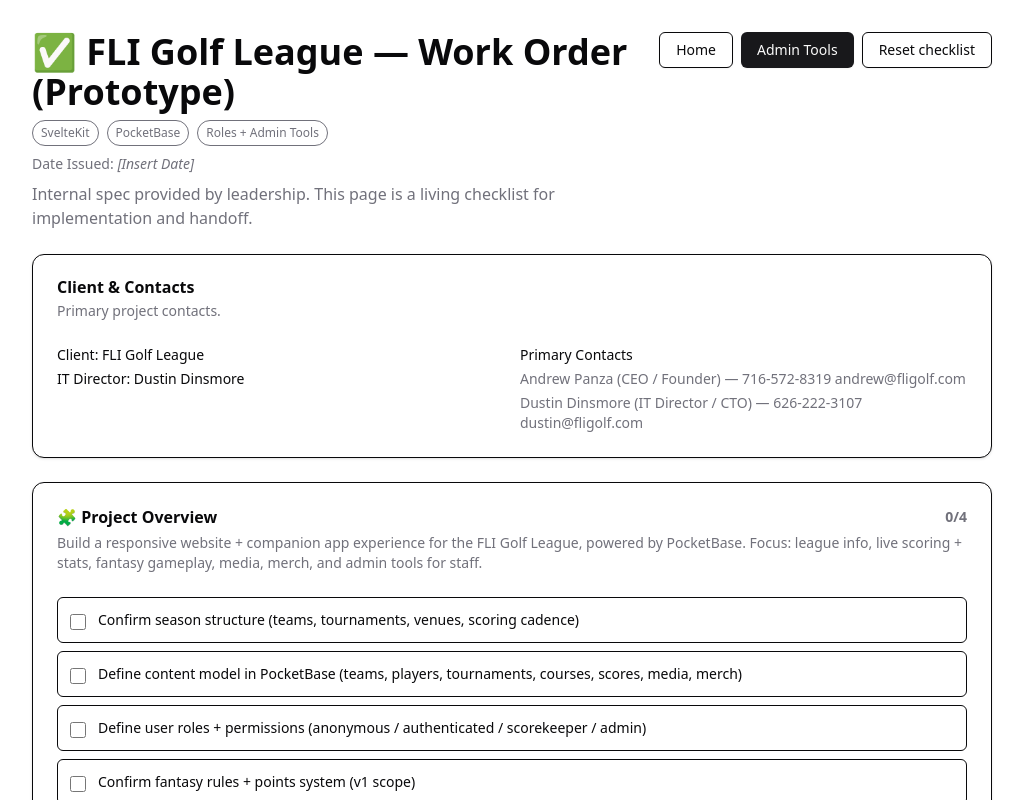
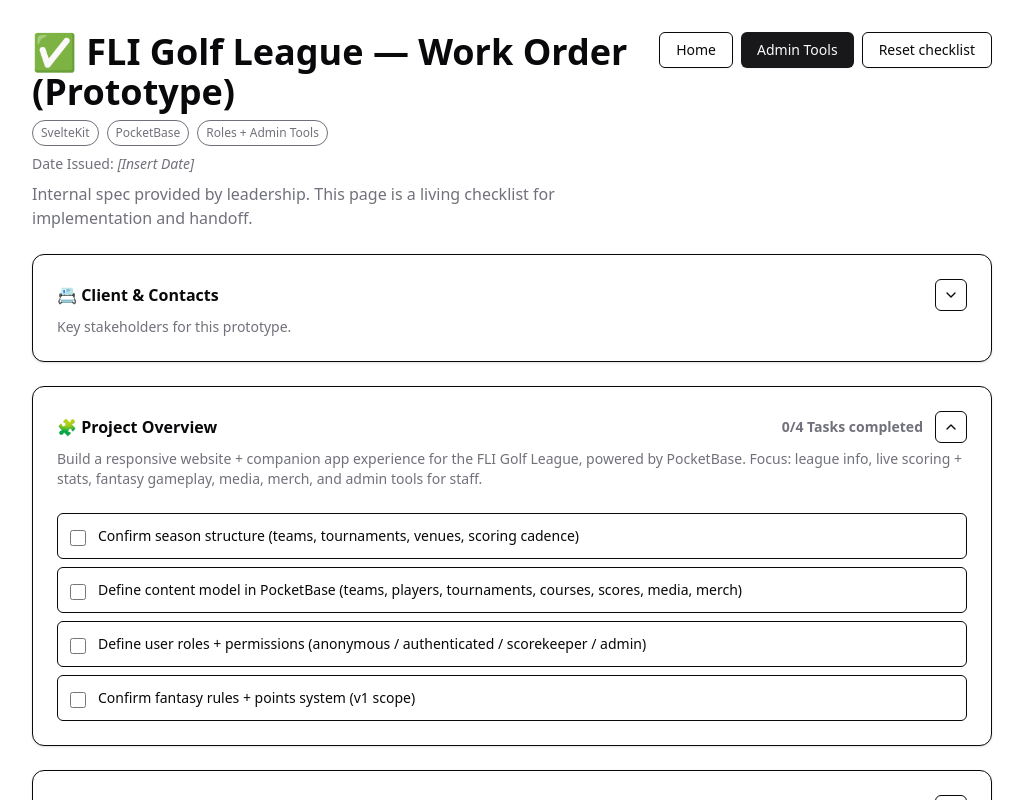
Before and after one commit to FLI-Golf/oop-draft-2, a SvelteKit app in the folder frontend/: page /work-order in a window 1280 px wide. Shown: the top 800 px of the page, without its empty margins (128-1151 px from the left). Built offline with nearby package versions, Linux system fonts and the light colour scheme.

Commit message:
refactor(work-order): split into components, add default collapsed state, improve progress UX

```diff
--- a/frontend/package.json
+++ b/frontend/package.json
@@ -17,6 +17,7 @@
   "type": "module",
   "dependencies": {
     "@oop-draft-2/shared": "workspace:*",
+    "lucide-svelte": "^0.563.0",
     "pocketbase": "^0.26.7"
   },
   "devDependencies": {
@@ -27,6 +28,7 @@
     "@tailwindcss/vite": "^4.1.18",
     "autoprefixer": "^10.4.23",
     "clsx": "^2.1.1",
+    "jsdom": "^26.1.0",
     "postcss": "^8.5.6",
     "svelte": "^5.34.7",
     "svelte-check": "^4.2.1",
@@ -36,7 +38,6 @@
     "tw-animate-css": "^1.4.0",
     "typescript": "^5.8.3",
     "vite": "^6.3.5",
-    "vitest": "^3.2.4",
-    "jsdom": "^26.1.0"
+    "vitest": "^3.2.4"
   }
 }
--- /dev/null
+++ b/frontend/src/lib/components/work-order/ContactsCard.svelte
@@ -0,0 +1,59 @@
+<script lang="ts">
+  import { Card, CardContent, CardHeader, CardTitle, CardDescription } from "$lib/components/ui/card";
+  import { ChevronDown, ChevronUp } from "lucide-svelte";
+
+  export let id: string;
+  export let collapsed: boolean;
+  export let onToggle: () => void;
+
+  function onKeydown(e: KeyboardEvent) {
+    if (e.key === "Enter" || e.key === " ") onToggle();
+  }
+</script>
+
+<Card>
+  <CardHeader
+    class="cursor-pointer select-none"
+    role="button"
+    tabindex="0"
+    aria-expanded={!collapsed}
+    on:click={onToggle}
+    on:keydown={onKeydown}
+  >
+    <CardTitle class="flex items-center justify-between gap-3">
+      <span>📇 Client & Contacts</span>
+
+      <div class="ml-auto flex items-center gap-3">
+        <button
+          type="button"
+          class="inline-flex h-8 w-8 items-center justify-center rounded-md border hover:bg-muted"
+          aria-label={collapsed ? "Expand section" : "Collapse section"}
+          on:click|stopPropagation={onToggle}
+        >
+          {#if collapsed}
+            <ChevronDown class="h-4 w-4 pointer-events-none" />
+          {:else}
+            <ChevronUp class="h-4 w-4 pointer-events-none" />
+          {/if}
+        </button>
+      </div>
+    </CardTitle>
+
+    <CardDescription>Key stakeholders for this prototype.</CardDescription>
+  </CardHeader>
+
+  {#if !collapsed}
+    <CardContent class="grid gap-4 sm:grid-cols-2 text-sm">
+      <div class="space-y-1">
+        <div><span class="font-medium">Client:</span> FLI Golf League</div>
+        <div><span class="font-medium">IT Director:</span> Dustin Dinsmore</div>
+      </div>
+
+      <div class="space-y-1">
+        <div class="font-medium">Primary Contacts</div>
+        <div class="text-muted-foreground">Andrew Panza (CEO / Founder) — 716-572-8319 andrew@fligolf.com</div>
+        <div class="text-muted-foreground">Dustin Dinsmore (IT Director / CTO) — 626-222-3107 dustin@fligolf.com</div>
+      </div>
+    </CardContent>
+  {/if}
+</Card>
--- /dev/null
+++ b/frontend/src/lib/components/work-order/SectionCard.svelte
@@ -0,0 +1,75 @@
+<script lang="ts">
+  import { Card, CardContent, CardHeader, CardTitle, CardDescription } from "$lib/components/ui/card";
+  import { ChevronDown, ChevronUp } from "lucide-svelte";
+
+  type Task = { id: string; text: string };
+  type Section = { id: string; title: string; description?: string; tasks: Task[] };
+  type Progress = { done: number; total: number };
+
+  export let section: Section;
+  export let collapsed: boolean;
+  export let prog: Progress;
+  export let checked: Record<string, boolean>;
+  export let onToggle: () => void;
+  export let onToggleTask: (id: string) => void;
+
+  function onKeydown(e: KeyboardEvent) {
+    if (e.key === "Enter" || e.key === " ") onToggle();
+  }
+</script>
+
+<Card>
+  <CardHeader
+    class="cursor-pointer select-none"
+    role="button"
+    tabindex="0"
+    aria-expanded={!collapsed}
+    on:click={onToggle}
+    on:keydown={onKeydown}
+  >
+    <CardTitle class="flex items-center justify-between gap-3">
+      <span>{section.title}</span>
+
+      <div class="ml-auto flex items-center gap-3">
+        <span class="text-sm text-muted-foreground whitespace-nowrap">
+        {prog.done}/{prog.total} Tasks completed
+        </span>
+
+        <button
+          type="button"
+          class="inline-flex h-8 w-8 items-center justify-center rounded-md border hover:bg-muted"
+          aria-label={collapsed ? "Expand section" : "Collapse section"}
+          on:click|stopPropagation={onToggle}
+        >
+          {#if collapsed}
+            <ChevronDown class="h-4 w-4 pointer-events-none" />
+          {:else}
+            <ChevronUp class="h-4 w-4 pointer-events-none" />
+          {/if}
+        </button>
+      </div>
+    </CardTitle>
+
+    {#if section.description}
+      <CardDescription>{section.description}</CardDescription>
+    {/if}
+  </CardHeader>
+
+  {#if !collapsed}
+    <CardContent class="space-y-2">
+      {#each section.tasks as t (t.id)}
+        <label class="flex items-start gap-3 rounded-md border p-3 hover:bg-muted/40 cursor-pointer">
+          <input
+            type="checkbox"
+            class="mt-1 h-4 w-4"
+            checked={!!checked[t.id]}
+            on:change={() => onToggleTask(t.id)}
+          />
+          <div class="text-sm">
+            <div class="leading-snug">{t.text}</div>
+          </div>
+        </label>
+      {/each}
+    </CardContent>
+  {/if}
+</Card>
--- a/frontend/src/routes/work-order/+page.svelte
+++ b/frontend/src/routes/work-order/+page.svelte
@@ -1,13 +1,15 @@
-<!-- frontend/src/routes/work-order/+page.svelte -->
 <script lang="ts">
   import { Button } from "$lib/components/ui/button";
-  import { Card, CardContent, CardHeader, CardTitle, CardDescription } from "$lib/components/ui/card";
+  import SectionCard from "$lib/components/work-order/SectionCard.svelte";
+  import ContactsCard from "$lib/components/work-order/ContactsCard.svelte";
   import { onMount } from "svelte";
 
   type Task = { id: string; text: string };
   type Section = { id: string; title: string; description?: string; tasks: Task[] };
 
   const STORAGE_KEY = "fli:work-order:v1";
+  const COLLAPSE_KEY = "fli:work-order:collapsed:v1";
+  const CONTACTS_ID = "contacts";
 
   const sections: Section[] = [
     {
@@ -154,38 +156,68 @@
     }
   ];
 
+  // ✅ Default: contacts collapsed; first section open; rest collapsed
+  const defaultCollapsed: Record<string, boolean> = {
+    [CONTACTS_ID]: true,
+    ...Object.fromEntries(sections.map((s, i) => [s.id, i !== 0]))
+  };
+
   let checked: Record<string, boolean> = {};
+  let collapsed: Record<string, boolean> = { ...defaultCollapsed };
 
-  function save() {
+  function saveChecked() {
     try {
       localStorage.setItem(STORAGE_KEY, JSON.stringify(checked));
-    } catch {
-      // ignore (private mode, quota, etc.)
-    }
+    } catch {}
   }
 
-  function toggle(id: string) {
+  function saveCollapsed() {
+    try {
+      localStorage.setItem(COLLAPSE_KEY, JSON.stringify(collapsed));
+    } catch {}
+  }
+
+  function toggleTask(id: string) {
     checked = { ...checked, [id]: !checked[id] };
-    save();
+    saveChecked();
+  }
+
+  function toggleCard(id: string) {
+    collapsed = { ...collapsed, [id]: !collapsed[id] };
+    saveCollapsed();
   }
 
   function resetAll() {
     checked = {};
-    save();
+    saveChecked();
   }
 
-  function completionFor(section: Section) {
-    const total = section.tasks.length;
-    const done = section.tasks.reduce((acc, t) => acc + (checked[t.id] ? 1 : 0), 0);
+  function completionForTasks(tasks: Task[]) {
+    const total = tasks.length;
+    const done = tasks.reduce((acc, t) => acc + (checked[t.id] ? 1 : 0), 0);
     return { done, total };
   }
 
   onMount(() => {
+    // Restore checklist
     try {
       const raw = localStorage.getItem(STORAGE_KEY);
       if (raw) checked = JSON.parse(raw);
     } catch {
       checked = {};
+    }
+
+    // Restore collapsed state; if none, keep defaults and persist them once
+    try {
+      const raw = localStorage.getItem(COLLAPSE_KEY);
+      if (raw) {
+        collapsed = JSON.parse(raw);
+      } else {
+        collapsed = { ...defaultCollapsed };
+        saveCollapsed();
+      }
+    } catch {
+      collapsed = { ...defaultCollapsed };
     }
   });
 </script>
@@ -217,55 +249,24 @@
     </div>
   </div>
 
-  <Card>
-    <CardHeader>
-      <CardTitle>Client & Contacts</CardTitle>
-      <CardDescription>Primary project contacts.</CardDescription>
-    </CardHeader>
-    <CardContent class="grid gap-4 sm:grid-cols-2 text-sm">
-      <div class="space-y-1">
-        <div><span class="font-medium">Client:</span> FLI Golf League</div>
-        <div><span class="font-medium">IT Director:</span> Dustin Dinsmore</div>
-      </div>
-      <div class="space-y-1">
-        <div class="font-medium">Primary Contacts</div>
-        <div class="text-muted-foreground">Andrew Panza (CEO / Founder) — 716-572-8319 andrew@fligolf.com</div>
-        <div class="text-muted-foreground">Dustin Dinsmore (IT Director / CTO) — 626-222-3107 dustin@fligolf.com</div>
-      </div>
-    </CardContent>
-  </Card>
+  <!-- Contacts Card -->
+  <ContactsCard
+    id={CONTACTS_ID}
+    collapsed={!!collapsed[CONTACTS_ID]}
+    onToggle={() => toggleCard(CONTACTS_ID)}
+  />
 
-  {#each sections as s}
-    {@const prog = completionFor(s)}
-    <Card>
-      <CardHeader>
-        <CardTitle class="flex items-center justify-between gap-3">
-          <span>{s.title}</span>
-          <span class="text-sm text-muted-foreground">{prog.done}/{prog.total}</span>
-        </CardTitle>
-        {#if s.description}
-          <CardDescription>{s.description}</CardDescription>
-        {/if}
-      </CardHeader>
-
-      <CardContent class="space-y-2">
-        {#each s.tasks as t}
-          <label class="flex items-start gap-3 rounded-md border p-3 hover:bg-muted/40 cursor-pointer">
-            <input
-              type="checkbox"
-              class="mt-1 h-4 w-4"
-              checked={!!checked[t.id]}
-              on:change={() => toggle(t.id)}
-            />
-          <div class="text-sm">
-            <div class="leading-snug">
-              {t.text}
-            </div>
-          </div>
-          </label>
-        {/each}
-      </CardContent>
-    </Card>
+  <!-- Sections -->
+  {#each sections as s (s.id)}
+    {@const prog = completionForTasks(s.tasks)}
+    <SectionCard
+      section={s}
+      collapsed={!!collapsed[s.id]}
+      prog={prog}
+      checked={checked}
+      onToggle={() => toggleCard(s.id)}
+      onToggleTask={toggleTask}
+    />
   {/each}
 
   <div class="text-xs text-muted-foreground">
@@ -277,11 +278,10 @@
 <style>
   /* Completed task: green background + check indicator */
   label:has(input:checked) {
-    background-color: hsl(142.1 70.6% 45.3% / 0.15); /* soft green */
+    background-color: hsl(142.1 70.6% 45.3% / 0.15);
     border-color: hsl(142.1 70.6% 45.3%);
   }
 
-  /* Add green check icon on the left */
   label:has(input:checked)::before {
     content: "✔";
     color: hsl(142.1 70.6% 45.3%);
@@ -289,19 +289,16 @@
     margin-top: 2px;
   }
 
-  /* Layout fix so the check aligns nicely */
   label {
     display: flex;
     align-items: flex-start;
     gap: 0.75rem;
   }
 
-  /* Keep text fully readable */
   label:has(input:checked) div {
     color: inherit;
   }
 
-  /* Optional: soften unchecked hover */
   label:hover {
     background-color: hsl(0 0% 0% / 0.03);
   }
```
Also changed, not shown: 2 other files (tests, documents, lock files or other folders).
